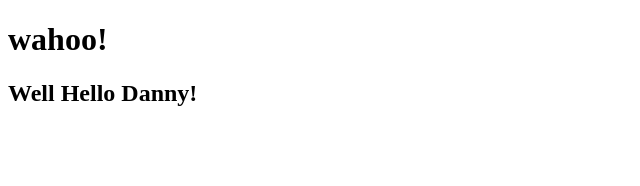
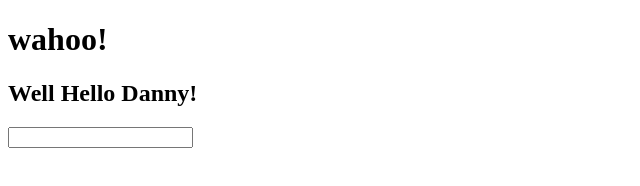
Before and after one commit to dannypaton/test, a plain HTML site: page index.html in a window 1280 px wide. Shown: the whole page, without its empty margins (0-640 px from the left). Drawn offline with Linux system fonts and the light colour scheme.

Commit message:
form completed

```diff
--- a/index.html
+++ b/index.html
@@ -9,5 +9,6 @@
 <body>
   <h1>wahoo!</h1>
   <h2>Well Hello Danny!</h2>
+  <input class="sweetForm" type="text">
 </body>
 </html>
```
